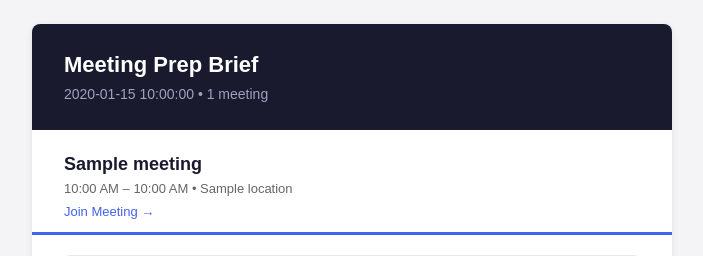
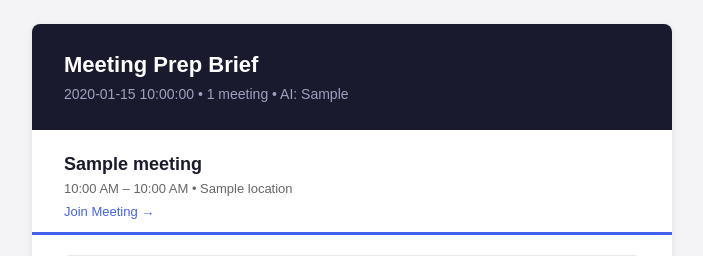
Before and after one commit to bschandrashekhar/meeting-notes-prep, a Python web app: template templates/email_brief.html in a window 1280 px wide. Shown: the top 256 px of the page, without its empty margins (288-991 px from the left). Run offline with Jinja, Linux system fonts and the light colour scheme; the template is opened without the code that fills it: most values are stand-ins (such as "Sample title", 1, 10 or a date in 2020).

Commit message:
Show AI model name in email header
Co-Authored-By: Claude Opus 4.6 <noreply@anthropic.com>

```diff
--- a/src/email_sender.py
+++ b/src/email_sender.py
@@ -6,7 +6,7 @@ from email.mime.multipart import MIMEMultipart
 from googleapiclient.discovery import build
 from jinja2 import Environment, FileSystemLoader
 
-from src.config import GOOGLE_TOKEN_FILE, GOOGLE_SCOPES, TEMPLATES_DIR, TARGET_EMAIL
+from src.config import GOOGLE_TOKEN_FILE, GOOGLE_SCOPES, TEMPLATES_DIR, TARGET_EMAIL, ANTHROPIC_MODEL
 from src.google_calendar import authenticate
 from src.models import DailyBrief, MeetingBrief
 
@@ -26,6 +26,7 @@ def render_email(daily_brief: DailyBrief) -> str:
         meeting_count=len(daily_brief.meeting_briefs),
         target_date=daily_brief.target_date.strftime("%A, %B %d, %Y"),
         generated_at=daily_brief.generated_at.strftime("%I:%M %p on %B %d, %Y"),
+        ai_model=ANTHROPIC_MODEL,
     )
 
 
@@ -83,6 +84,7 @@ def render_meeting_email(meeting_brief: MeetingBrief, target_date) -> str:
         meeting_count=1,
         target_date=target_date.strftime("%A, %B %d, %Y"),
         generated_at=__import__("datetime").datetime.now().strftime("%I:%M %p on %B %d, %Y"),
+        ai_model=ANTHROPIC_MODEL,
     )
 
 
--- a/templates/email_brief.html
+++ b/templates/email_brief.html
@@ -14,7 +14,7 @@
 <tr>
 <td style="background-color:#1a1a2e;padding:28px 32px;">
   <h1 style="margin:0;color:#ffffff;font-size:22px;font-weight:600;">Meeting Prep Brief</h1>
-  <p style="margin:8px 0 0;color:#a0a0c0;font-size:14px;">{{ target_date }} &bull; {{ meeting_count }} meeting{{ 's' if meeting_count != 1 else '' }}</p>
+  <p style="margin:8px 0 0;color:#a0a0c0;font-size:14px;">{{ target_date }} &bull; {{ meeting_count }} meeting{{ 's' if meeting_count != 1 else '' }} &bull; AI: {{ ai_model }}</p>
 </td>
 </tr>
 
```
